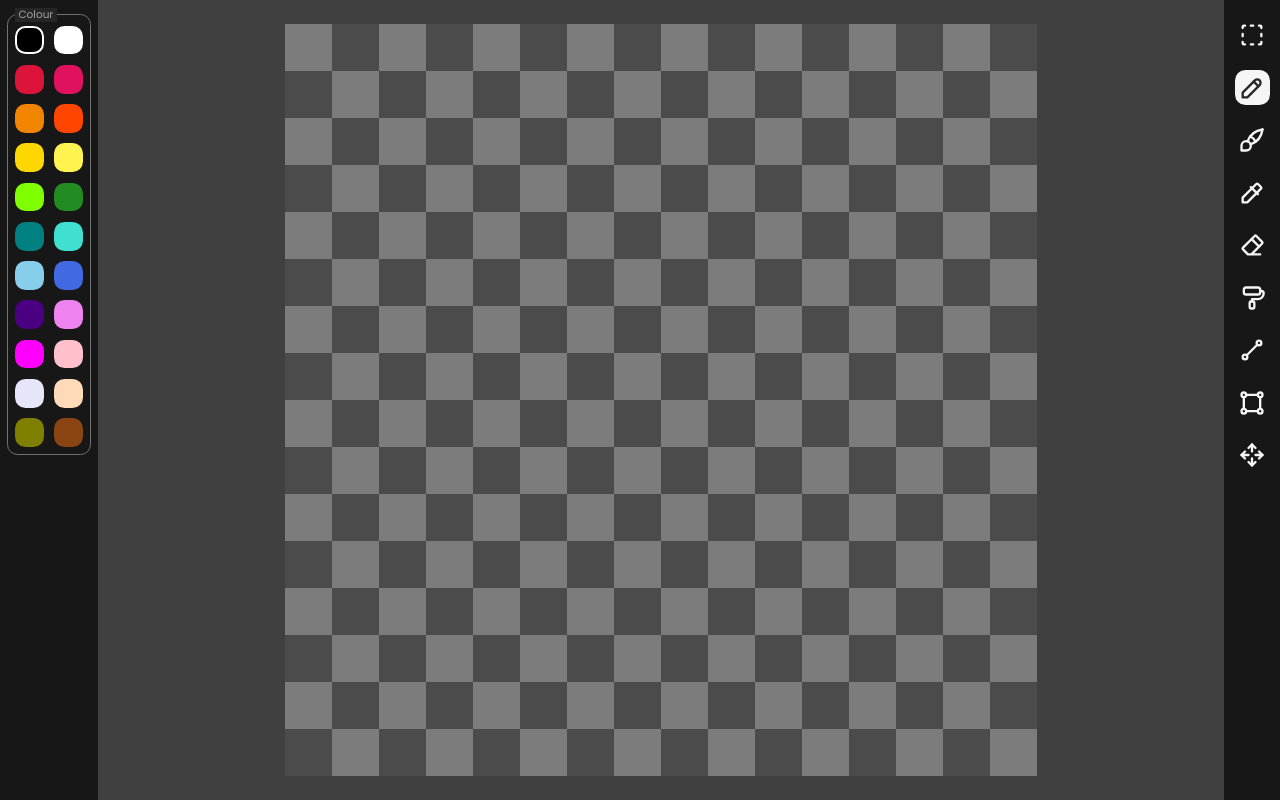
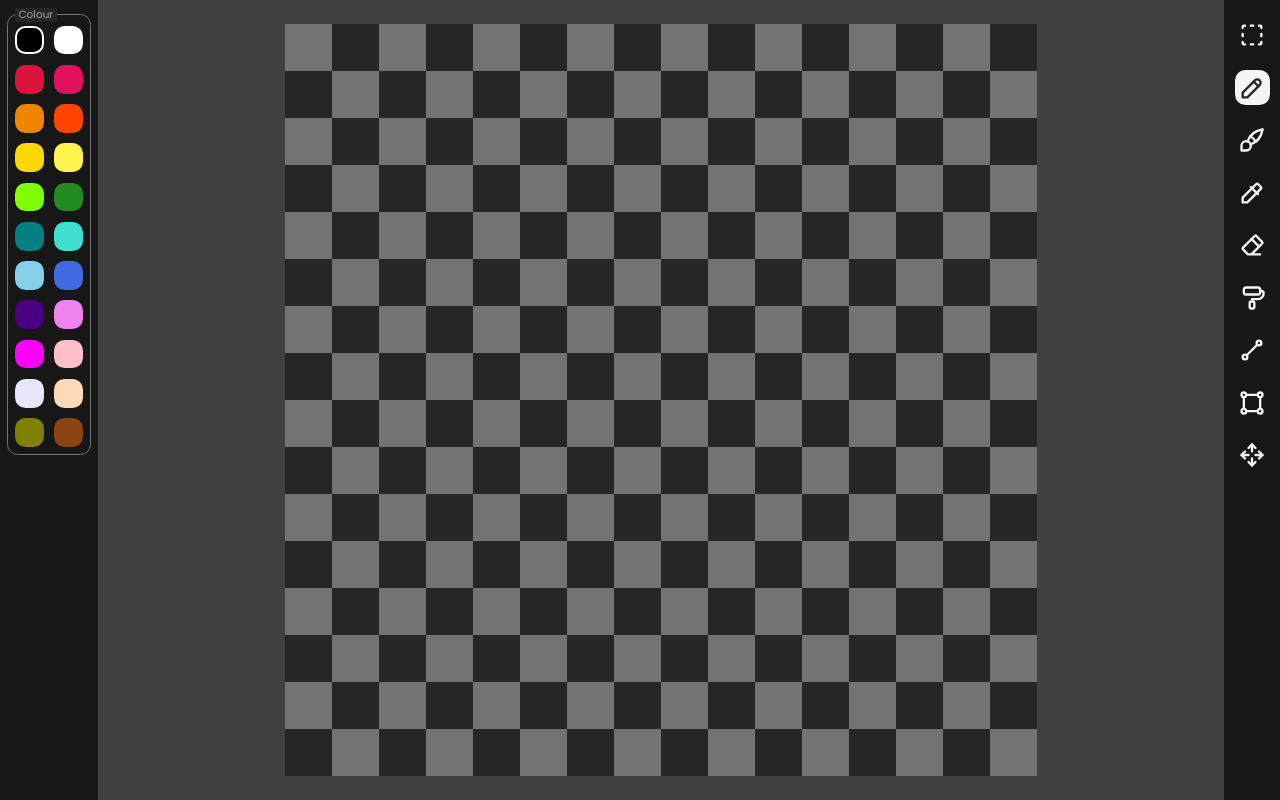
Before and after one commit to MadStoneDev/pixecute, a Next.js app: page /editor in a window 1280 px wide. Built offline with nearby package versions, Linux system fonts and the light colour scheme.

Commit message:
re-establish previous fill algorithm

```diff
--- a/src/components/CanvasContainer.tsx
+++ b/src/components/CanvasContainer.tsx
@@ -18,6 +18,7 @@ import {
 } from "@tabler/icons-react";
 import {
   drawPixel,
+  drawTransparentGrid,
   erasePixel,
   fillPixel,
   getColourAtPixel,
@@ -78,6 +79,7 @@ const CanvasContainer = ({
   const wrapperRef = useRef<HTMLDivElement>(null);
   const canvasRef = useRef<HTMLCanvasElement>(null);
   const contextRef = useRef<CanvasRenderingContext2D | null>(null);
+  const transparentBackgroundRef = useRef<HTMLCanvasElement>(null);
 
   const grid = CreateGrid(config.height, config.width);
 
@@ -323,7 +325,17 @@ const CanvasContainer = ({
     canvas.height = config.height;
     canvas.style.width = `${scaledPixel * config.width}px`;
     canvas.style.height = `${scaledPixel * config.height}px`;
-    wrapper.style.top = "50%";
+
+    if (config.background === "transparent") {
+      const transparentBackground: HTMLCanvasElement =
+        transparentBackgroundRef.current!;
+      transparentBackground.width = config.width;
+      transparentBackground.height = config.height;
+      transparentBackground.style.width = `${scaledPixel * config.width}px`;
+      transparentBackground.style.height = `${scaledPixel * config.height}px`;
+
+      drawTransparentGrid(transparentBackground, config.width, config.height);
+    }
 
     // Set Pixel Size - default to square for now
     setPixelSize({ x: 1, y: 1 });
@@ -408,29 +420,17 @@ const CanvasContainer = ({
           onTouchEnd={finishDrawing}
           onTouchMove={touchDraw}
         >
-          {/* Background */}
-          <div
-            className={`pointer-events-none absolute top-0 left-0 flex flex-col w-full h-full bg-${config.background} z-0`}
-          >
-            {config.background === "transparent" &&
-              grid.map((row, rowIndex) => (
-                <div
-                  key={`transparent-row-${rowIndex}`}
-                  className={`flex w-full grow`}
-                >
-                  {row.map((col, colIndex) => (
-                    <div
-                      key={`transparent-col-${colIndex}`}
-                      className={`grow ${
-                        (rowIndex + colIndex) % 2 === 0
-                          ? "bg-neutral-400/60"
-                          : "bg-neutral-600/60"
-                      }`}
-                    ></div>
-                  ))}
-                </div>
-              ))}
-          </div>
+          {/* Transparent Background */}
+          {config.background === "transparent" && (
+            <canvas
+              ref={transparentBackgroundRef}
+              className={`pointer-events-none absolute top-0 left-0 flex flex-col w-full h-full z-0`}
+              style={{
+                aspectRatio: config.width / config.height,
+                imageRendering: "pixelated",
+              }}
+            ></canvas>
+          )}
 
           <canvas
             ref={canvasRef}
--- a/src/utilities/ArtToolsUtils.tsx
+++ b/src/utilities/ArtToolsUtils.tsx
@@ -67,6 +67,31 @@ const getColourAtPixel = (
     default:
       return imageData;
   }
+};
+
+const drawTransparentGrid = (
+  canvas: HTMLCanvasElement,
+  width: number,
+  height: number,
+) => {
+  const numCols = Math.ceil(width);
+  const numRows = Math.ceil(height);
+  const context: CanvasRenderingContext2D = canvas.getContext("2d")!;
+
+  for (let row = 0; row < numRows; row++) {
+    for (let col = 0; col < numCols; col++) {
+      context.fillStyle =
+        (row % 2 === 0) === (col % 2 === 0) ? "#737373" : "#262626";
+      context.fillRect(
+        Math.round(col),
+        Math.round(row),
+        Math.round(1),
+        Math.round(1),
+      );
+    }
+  }
+
+  context.imageSmoothingEnabled = false;
 };
 
 // Art Tools Functions
@@ -181,7 +206,15 @@ const fillPixel = (
 
   while (pixelStack.length > 0) {
     const currentPixel: { x: number; y: number } = pixelStack.pop()!;
-    setPixelColor(currentPixel.x, currentPixel.y, currentColour);
+    drawPixel(
+      currentPixel.x,
+      currentPixel.y,
+      pixelSize,
+      currentColour,
+      canvas,
+      context,
+    );
+    // setPixelColor(currentPixel.x, currentPixel.y, currentColour);
 
     const directions = [
       { x: -1, y: 0 }, // left
@@ -221,9 +254,7 @@ const fillPixel = (
   }
 
   // Copy Off-Screen Canvas to Main Canvas
-  context.putImageData(imageData, 0, 0);
-  console.log(imageData.data);
-  console.log(context.getImageData(0, 0, canvas.width, canvas.height).data);
+  // context.putImageData(imageData, 0, 0);
 
   // Update Canvas Data
   const dataUrl = canvas.toDataURL();
@@ -236,6 +267,7 @@ export {
   getImageFromSession,
   saveImageToSession,
   getColourAtPixel,
+  drawTransparentGrid,
   drawPixel,
   pickerPixel,
   erasePixel,
```
